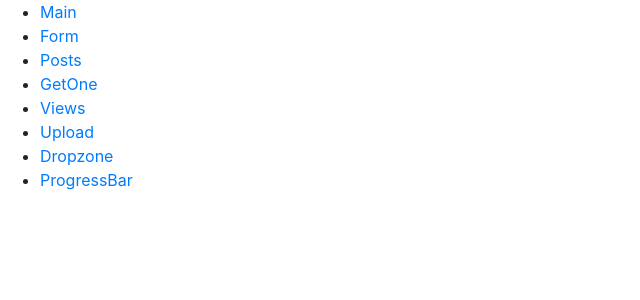
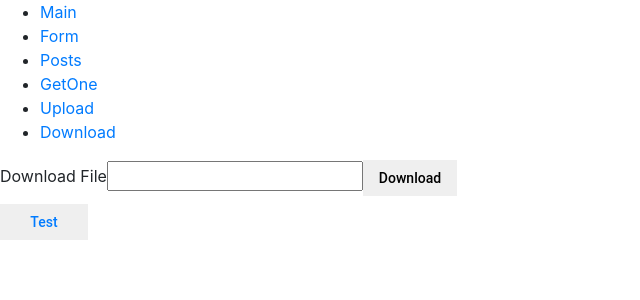
Before and after one commit to bakarilevy/Reactive_Blog, a React (Create React App) app in the folder reactive-blog/: page /download in a window 1280 px wide. Shown: the top 300 px of the page, without its empty margins (0-640 px from the left). Built offline with nearby package versions, Linux system fonts and the light colour scheme.

Commit message:
Managed to get basic download functionality working!

```diff
--- a/reactive-blog/src/components/GetOne.js
+++ b/reactive-blog/src/components/GetOne.js
@@ -35,7 +35,6 @@ class GetOne extends Component {
     handleChange(event) {
         this.setState({[event.target.name]: event.target.value});
     }
-    //I may need to async await the createOne function, then attempt to render it.
 
 
     handleSubmit() {
@@ -47,7 +46,6 @@ class GetOne extends Component {
     createOne() {
 
         let myPost = new Post(this.state.id, this.state.title, this.state.content);
-        //Await this then maybe getOne? or possibly have an endpoint that saves post and returns it?
         fetch(
             this.state.url,
             {
--- /dev/null
+++ b/reactive-blog/src/components/download/Download.js
@@ -0,0 +1,67 @@
+import React, { Component } from 'react';
+import { Route, BrowserRouter, Link } from 'react-router-dom';
+
+class Download extends Component  {
+
+    constructor(props) {
+        super(props);
+        this.state = {
+            search: '',
+            url: 'http://localhost:8080/downloadFile/',
+            href: ''
+        };
+        this.getFile = this.getFile.bind(this);
+        this.handleChange = this.handleChange.bind(this);
+        this.testDownload = this.testDownload.bind(this);
+    }
+
+    //I need to create a field to enter text that will post a request to the backend capture the file
+    //then ideally open the file system to select save destination
+
+    handleChange(event) {
+        this.setState({[event.target.name]: event.target.value});
+    }
+
+    getFile() {
+        fetch(
+            this.state.url + this.state.search,
+            {
+                method: 'GET'
+            }
+        )
+        .then((data)=>{this.setState({file: data})})
+    }
+
+    testDownload() {
+        const newHref = this.state.url + this.state.search;
+        fetch(
+            this.state.url + this.state.search,
+            {
+                method: 'GET'
+            }
+        )
+        this.setState({href: newHref});
+
+    }
+//Use the router to launch the file download to a new link
+ //href={this.state.url}
+
+    render(){
+        return(
+            <div className="MainForm">
+            <div>
+                <label>Download File
+                    <input type='text' name='search' onChange={this.handleChange} value={this.state.search}></input>
+                    <button onClick={this.testDownload}>Download</button>
+                </label>
+            </div>
+            <div className="TestButton">
+                <button><a href={this.state.href} download={this.state.href}>Test</a></button>
+            </div>
+            </div>
+        );
+    }
+
+}
+
+export default Download
--- a/reactive-blog/src/components/routes.js
+++ b/reactive-blog/src/components/routes.js
@@ -11,6 +11,7 @@ import NewView from './NewView';
 import Upload from './upload/Upload';
 import Dropzone from './dropzone/Dropzone';
 import Progress from './progress/Progress';
+import Download from './download/Download';
 
 const Routes = ()=> {
     return(
@@ -21,10 +22,8 @@ const Routes = ()=> {
                 <li><Link to="/form">Form</Link></li>
                 <li><Link to="/posts">Posts</Link></li>
                 <li><Link to="/getone">GetOne</Link></li>
-                <li><Link to="/views">Views</Link></li>
                 <li><Link to="/upload">Upload</Link></li>
-                <li><Link to="/dropzone">Dropzone</Link></li>
-                <li><Link to="/progress">ProgressBar</Link></li>
+                <li><Link to="/download">Download</Link></li>
             </ul>
         </div>
 
@@ -36,6 +35,7 @@ const Routes = ()=> {
             <Route path="/upload" component={Upload}/>
             <Route path="/dropzone" component={Dropzone}/>
             <Route path="/progress" component={Progress}/>
+            <Route path="/download" component={Download}/>
 
         </BrowserRouter>
     );
--- a/reactive-blog/src/components/upload/Upload.js
+++ b/reactive-blog/src/components/upload/Upload.js
@@ -61,7 +61,7 @@ class Upload extends Component{
             return(
                 <button
                     disabled={this.state.files.length < 0 || this.state.uploading}
-                    onClick={this.uploadFiles}
+                    onClick={this.newSend}
                 >
                     Upload
                 </button>
@@ -101,6 +101,14 @@ class Upload extends Component{
                 body: data,
             }
         )
+        .then(
+            function(response) {
+                if(response.ok) {
+                    alert("Files successfully uploaded");
+                }
+        })
+
+
     }
 
     sendRequest(file)  {
@@ -143,7 +151,6 @@ class Upload extends Component{
     render() {
         return(
             <div className="Upload">
-                    <button onClick={this.newSend}>TRY THIS</button>
                 <span className="Title">UploadFiles</span>
                 <div className="Content">
                     <div>
```
Also changed, not shown: reactive-blog/src/components/download/Download.css (added), 1 other file (tests, documents, lock files or other folders).
